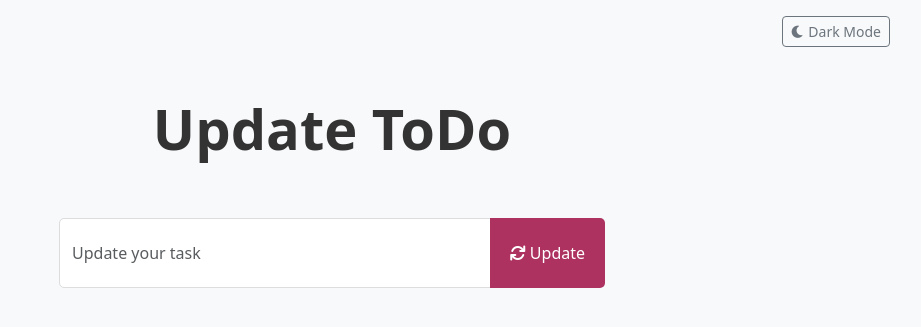
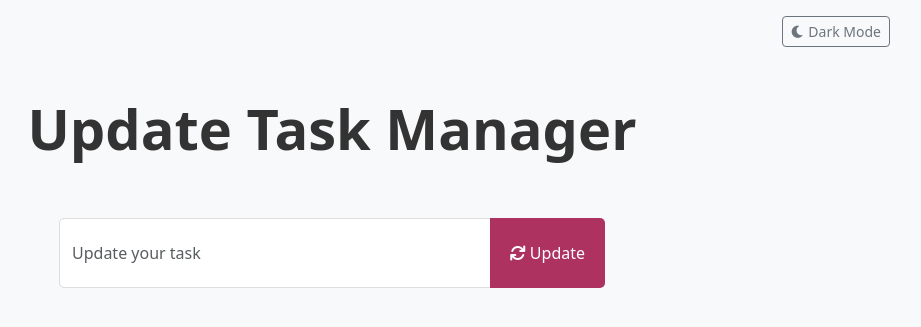
Before and after one commit to AdarshR268/Task-Manager-Django, a Django app: template template/update.html in a window 1280 px wide. Shown: the top 327 px of the page, without its empty margins (308-1229 px from the left). Run offline with Django 5.2, Linux system fonts and the light colour scheme; the template is opened without the code that fills it, so the values that code supplies are empty.

Commit message:
final commit

```diff
--- a/template/update.html
+++ b/template/update.html
@@ -76,7 +76,7 @@
             </button>
         </div>
 
-        <h1 class="pt-5 text-center display-4 fw-bold">Update ToDo</h1>
+        <h1 class="pt-5 text-center display-4 fw-bold">Update Task Manager </h1>
         <div class="row">
             <div class="col-md-6 mx-auto">
                 <!-- Update ToDo Form -->
```
Also changed, not shown: db.sqlite3.
